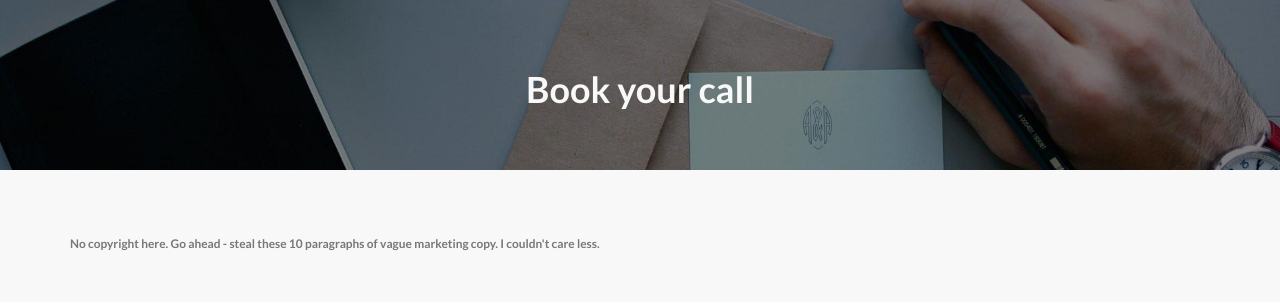
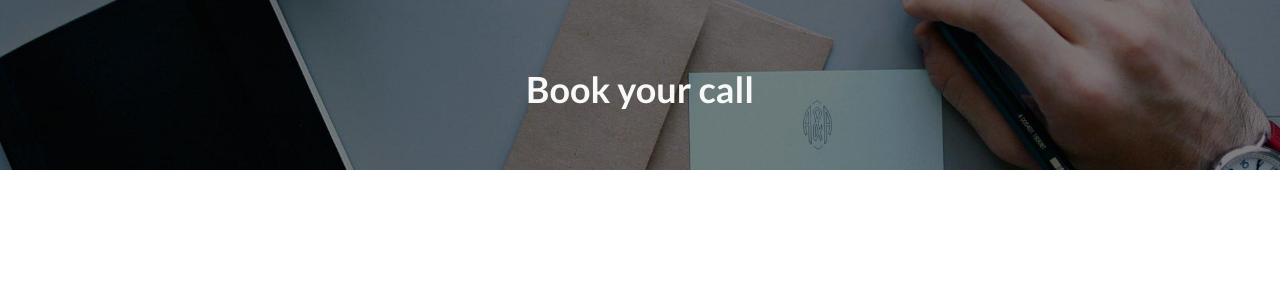
Before and after one commit to johngallagher/johngallagher.github.io, a plain HTML site: page book.html in a window 1280 px wide. Drawn offline with Linux system fonts and the light colour scheme.

Commit message:
Update book.html

```diff
--- a/book.html
+++ b/book.html
@@ -58,17 +58,6 @@
 <!-- ScheduleOnce embed END -->
 
 
-    <!-- Footer -->
-    <footer>
-        <div class="container">
-            <div class="row">
-                <div class="col-lg-12">
-                    <p class="copyright text-muted small">No copyright here. Go ahead - steal these 10 paragraphs of vague marketing copy. I couldn't care less.</p>
-                </div>
-            </div>
-        </div>
-    </footer>
-
     <script>
 (function(i,s,o,g,r,a,m){i['GoogleAnalyticsObject']=r;i[r]=i[r]||function(){
   (i[r].q=i[r].q||[]).push(arguments)},i[r].l=1*new Date();a=s.createElement(o),
```
